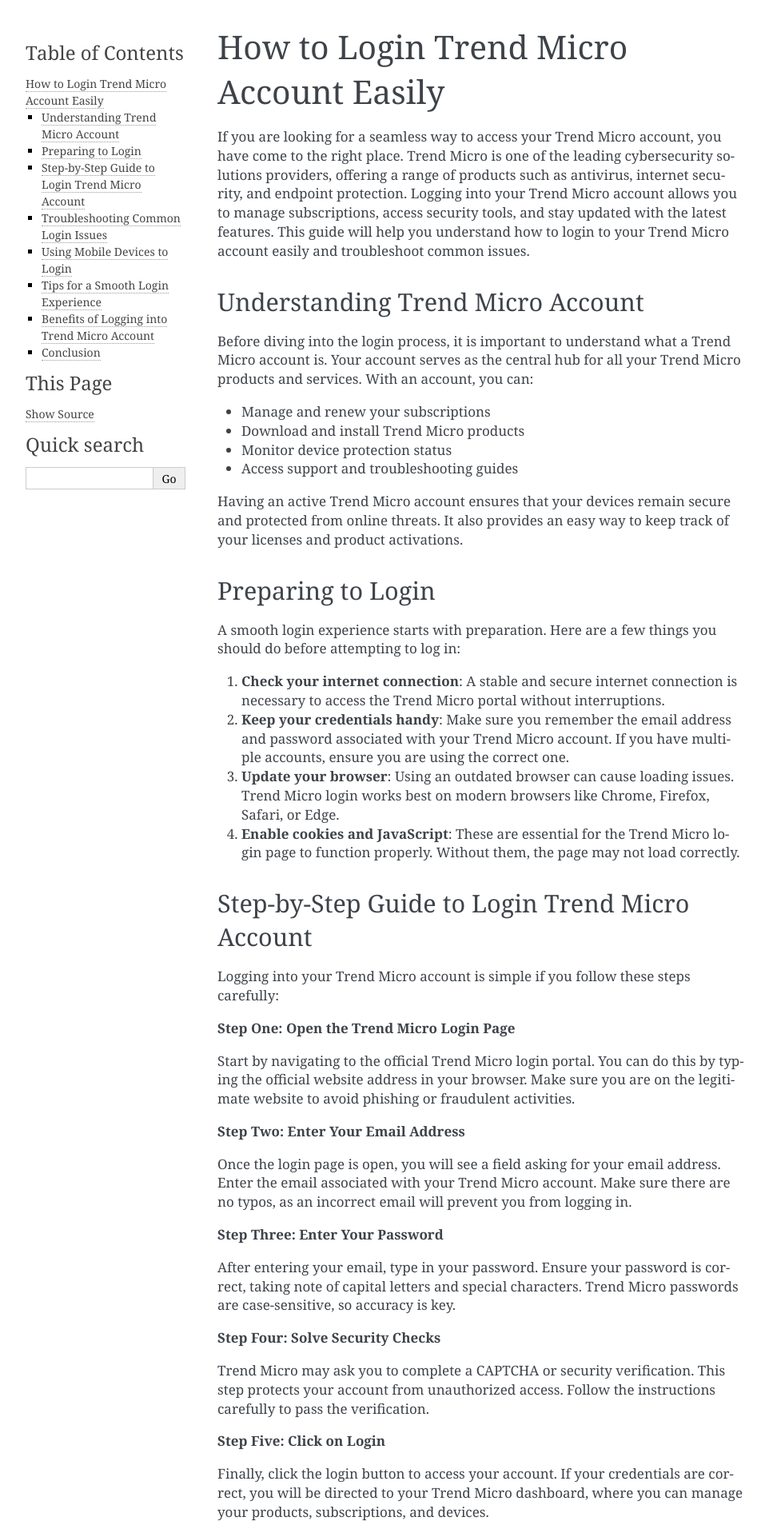
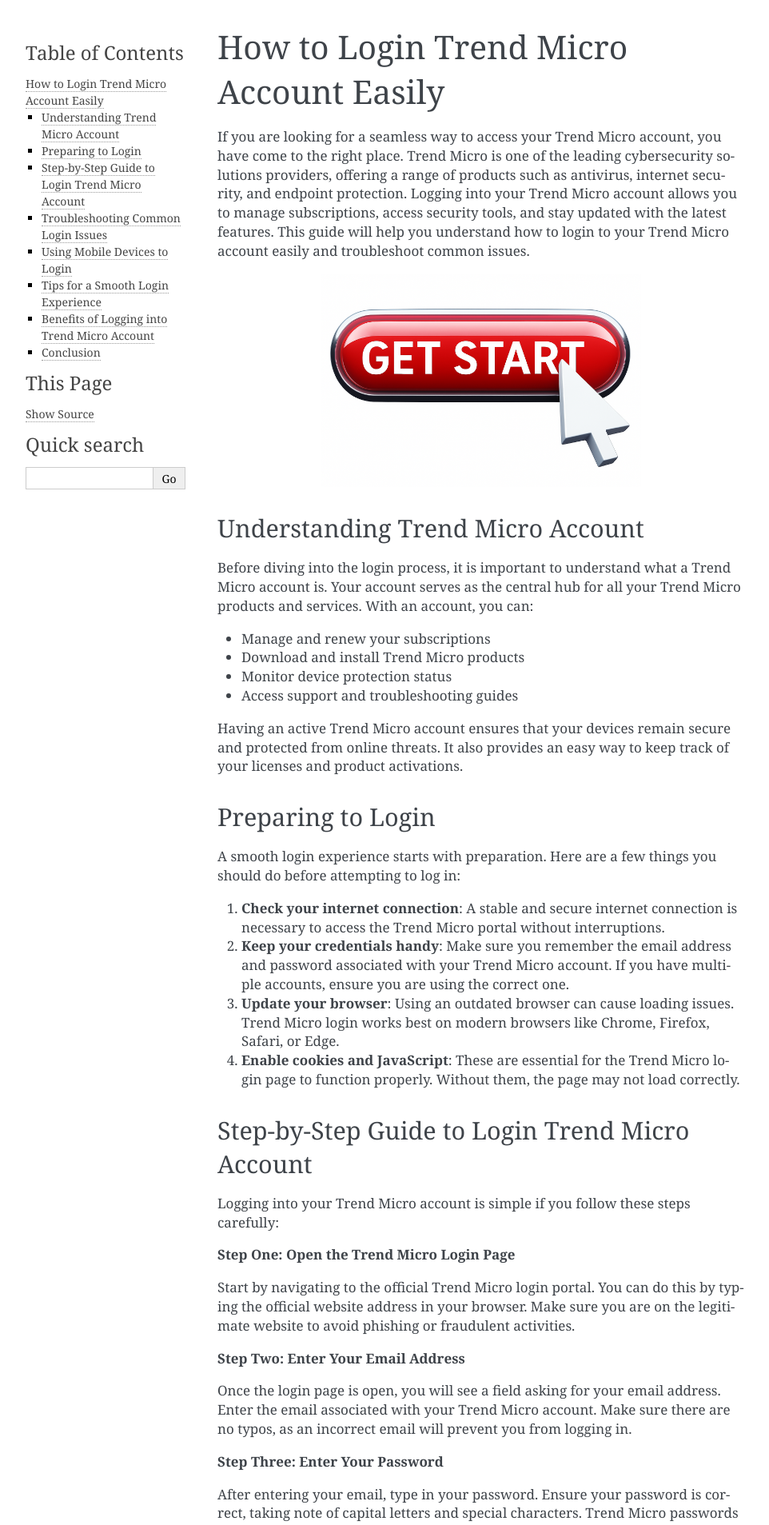
Before and after one commit to robertdean1496/trendmicroinfohub, a Sphinx documentation site: the page built from docs/index.rst, in a window 1280 px wide. Shown: the top 1907 px of the page at 80% size, without its empty margins (148-1110 px from the left). Built offline with Sphinx 7.4.7, drawn with Linux system fonts in a browser that asks for light colours.

Commit message:
Update index.rst

```diff
--- a/docs/index.rst
+++ b/docs/index.rst
@@ -3,7 +3,7 @@
 
 If you are looking for a seamless way to access your Trend Micro account, you have come to the right place. Trend Micro is one of the leading cybersecurity solutions providers, offering a range of products such as antivirus, internet security, and endpoint protection. Logging into your Trend Micro account allows you to manage subscriptions, access security tools, and stay updated with the latest features. This guide will help you understand how to login to your Trend Micro account easily and troubleshoot common issues.
 
-.. image::
+.. image:: start.png
    :alt: My Project Logo
    :width: 400px
    :align: center
```
